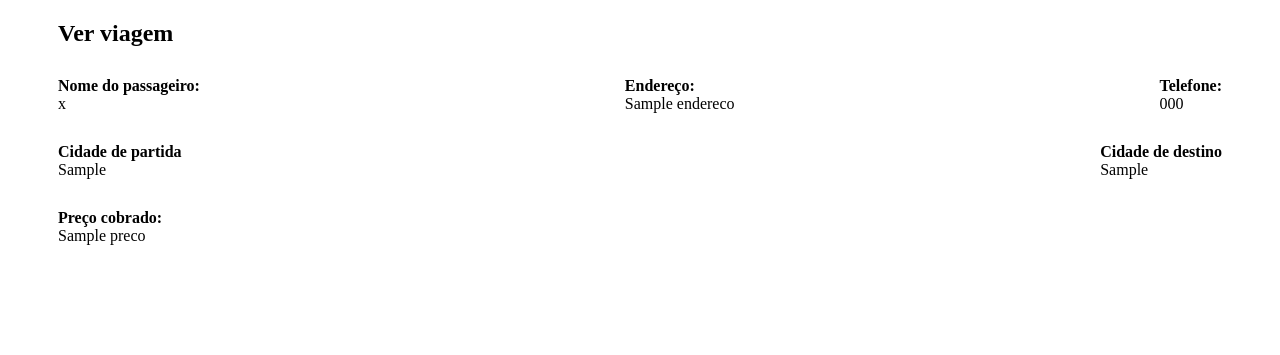
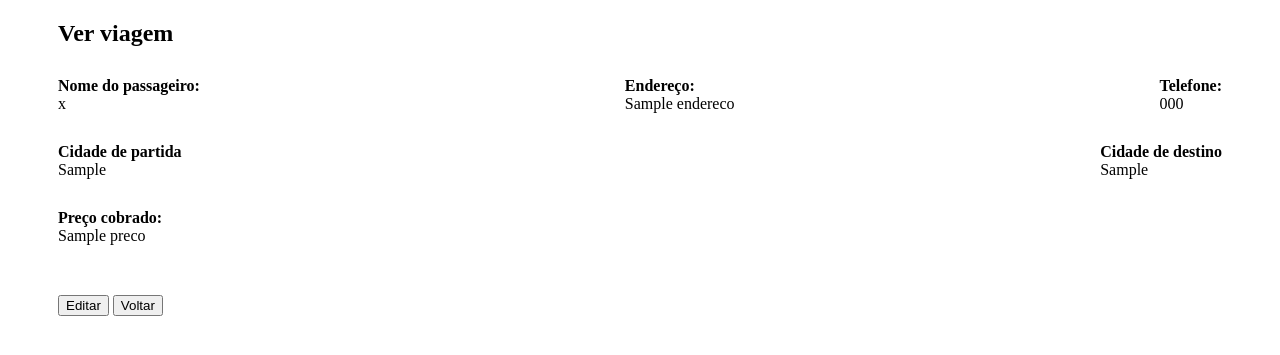
Before and after one commit to prof-freedson/crud-job-tur-flask, a Flask app: template templates/ver.html in a window 1280 px wide. Shown: the top 355 px of the page. Run offline with Flask 3, Linux system fonts and the light colour scheme; the template is opened without the code that fills it: most values are stand-ins (such as "Sample title", 1, 10 or a date in 2020).

Commit message:
Modificações

```diff
--- a/app.py
+++ b/app.py
@@ -131,6 +131,13 @@ def listar():
     # atribuído para ser carregado na página e
     # realizar estruturas de programação
 
+@app.route('/visualizar/<int:id_viagem>')
+def visualizar(id_viagem):
+    comando = 'select * from viagem where id_viagem = %s'
+    valor = (id_viagem,)
+    cursor.execute(comando, valor)
+    viagem = cursor.fetchone()
+    return render_template('ver.html', viagem = viagem)
 
 
 
--- a/static/style.css
+++ b/static/style.css
@@ -35,8 +35,6 @@ input {
     flex-direction: column;
 }
 
-/* .cidade-detalhes{
-    display: flex;
-    width: 100%;
-    justify-content: space-between;
-} */
+.botoes{
+    margin-top: 50px;
+}
--- a/templates/ver.html
+++ b/templates/ver.html
@@ -40,6 +40,10 @@
             <strong>Preço cobrado:</strong>
             <span>{{ viagem['preco']}}</span>
         </div>
+        <div class="botoes">
+            <a href="/editar/{{ viagem['id_viagem']}}"><button>Editar</button></a>
+            <a href="/listar"><button>Voltar</button></a>
+        </div>
 
     </section>
 
```
